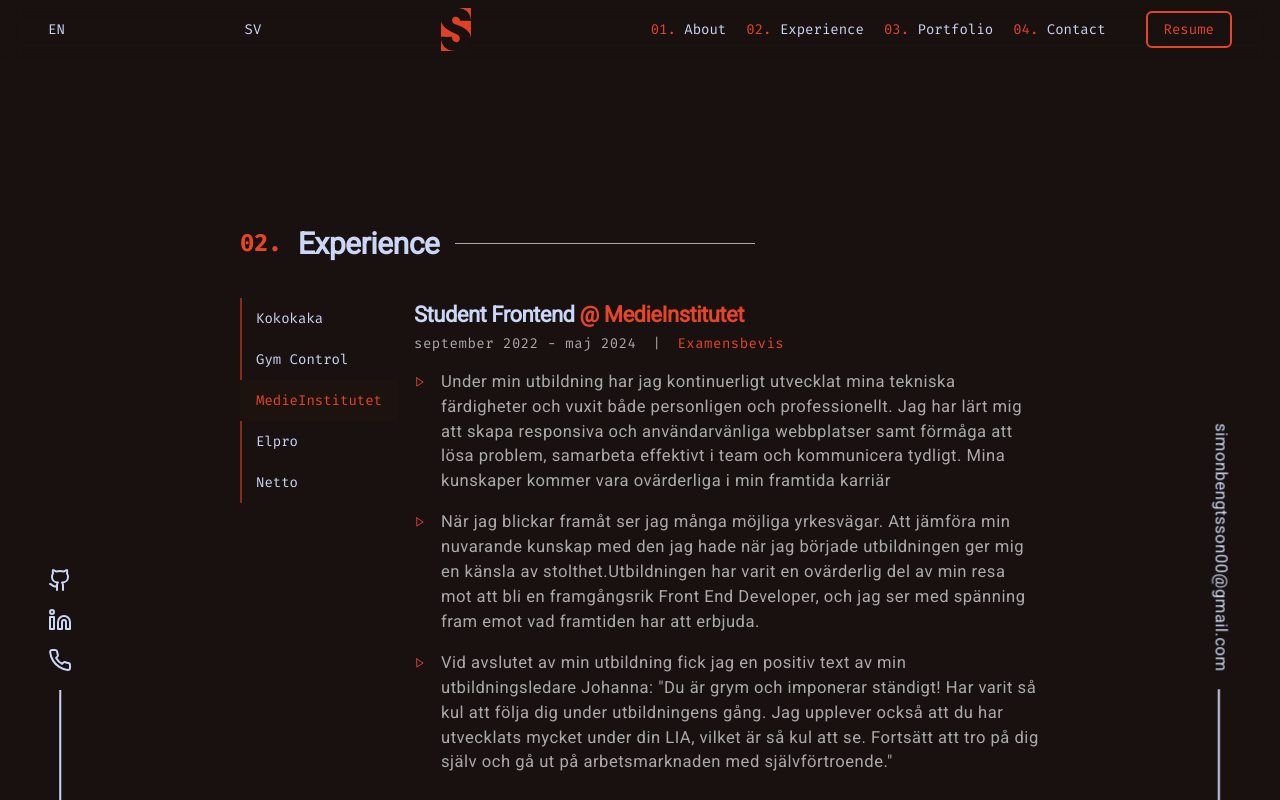
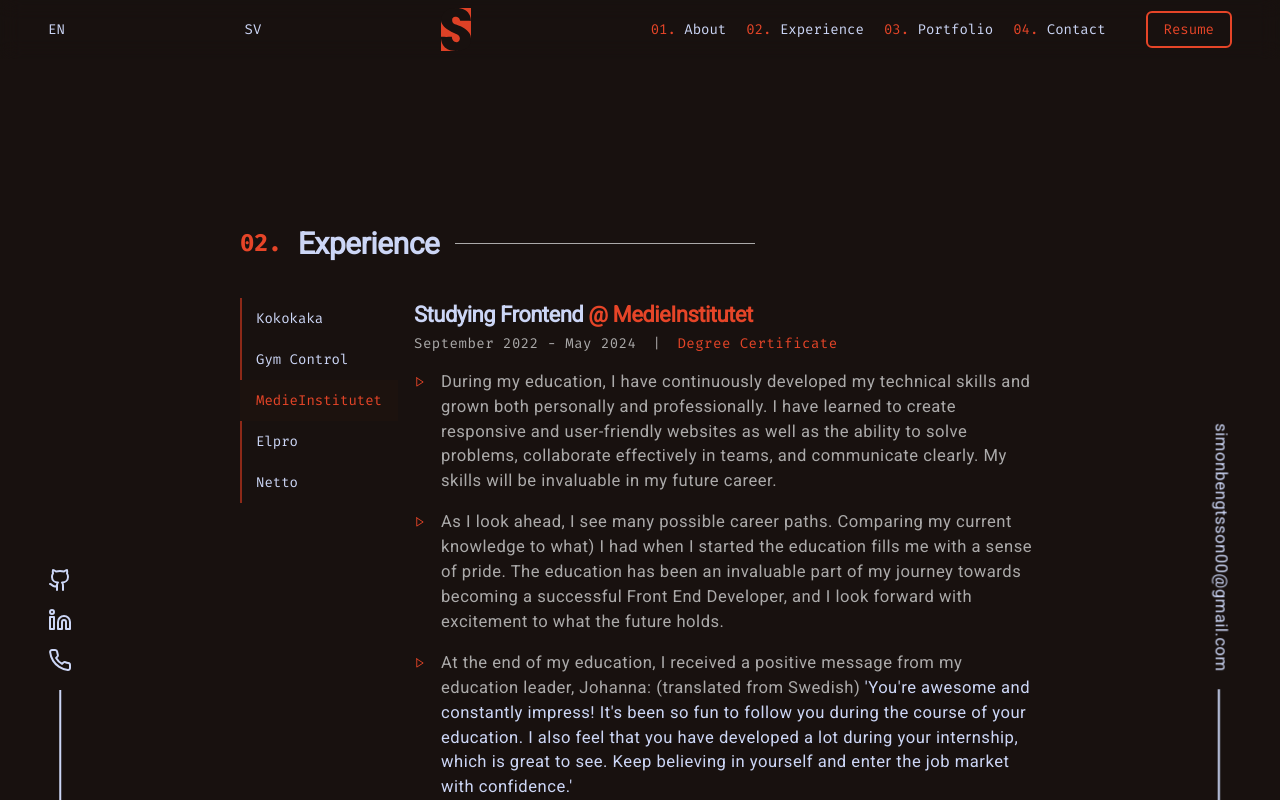
Before and after one commit to Sillen00/Portfolio_CV, a Next.js app: page / in a window 1280 px wide. Both pictures are taken after a click on the item "MedieInstitutet". Shown: the part 1286-2086 px from the top of the page. Built offline with nearby package versions, Linux system fonts and the light colour scheme.

Commit message:
experience medieinstitutet, treanslations eng + swe

```diff
--- a/app/containers/home-page/experiencecomponents/MedieInstitutet.tsx
+++ b/app/containers/home-page/experiencecomponents/MedieInstitutet.tsx
@@ -1,51 +1,46 @@
 import { Play } from "lucide-react";
 import Link from "next/link";
+import { useTranslation } from "react-i18next";
 import { twMerge } from "tailwind-merge";
 import css from "../_Home.module.scss";
 
 const MedieInstitutet = () => {
+  const { t } = useTranslation();
+
   return (
     <div>
       <h4>
-        Student Frontend{" "}
+        {t("experience.medieinstitutet.title")}{" "}
         <Link className='text-secondary-color' href={"https://medieinstitutet.se/"} target='_blank'>
           @ MedieInstitutet
         </Link>
       </h4>
 
       <div className='flex items-center gap-4 pb-4 pt-0.5 flex-wrap'>
-        <p className='fira small text-gray'>september 2022 - maj 2024</p> {/* 12 september 2022 - 17 maj 2024 */}
+        <p className='fira small text-gray'>{t("experience.medieinstitutet.date")}</p> {/* 12 september 2022 - 17 maj 2024 */}
         <p className='fira small text-gray'> | </p>
         <Link href='./pdfs/Examensbevis_Simon_Bengtsson.pdf' target='_blank'>
-          <p className={twMerge(css.linkHover, "fira small underline text-secondary-color")}>Examensbevis</p>
+          <p className={twMerge(css.linkHover, "fira small underline text-secondary-color")}>
+            {t("experience.medieinstitutet.degreeCertificate")}
+          </p>
         </Link>
       </div>
 
       <div className={twMerge(css.textRowHover, "flex gap-4")}>
         <Play width={11} className='text-secondary-color flex-none' />
-        <p className='text-gray'>
-          Under min utbildning har jag kontinuerligt utvecklat mina tekniska färdigheter och vuxit både personligen och professionellt. Jag
-          har lärt mig att skapa responsiva och användarvänliga webbplatser samt förmåga att lösa problem, samarbeta effektivt i team och
-          kommunicera tydligt. Mina kunskaper kommer vara ovärderliga i min framtida karriär
-        </p>
+        <p className='text-gray'>{t("experience.medieinstitutet.description1")}</p>
       </div>
+
+      <div className={twMerge(css.textRowHover, "flex gap-4 pt-4")}>
+        <Play width={11} className='text-secondary-color flex-none' />
+        <p className='text-gray'>{t("experience.medieinstitutet.description2")}</p>
+      </div>
+
       <div className={twMerge(css.textRowHover, "flex gap-4 pt-4")}>
         <Play width={11} className='text-secondary-color flex-none' />
         <p className='text-gray'>
-          När jag blickar framåt ser jag många möjliga yrkesvägar. Att jämföra min nuvarande kunskap med den jag hade när jag började
-          utbildningen ger mig en känsla av stolthet.Utbildningen har varit en ovärderlig del av min resa mot att bli en framgångsrik Front
-          End Developer, och jag ser med spänning fram emot vad framtiden har att erbjuda.
-        </p>
-      </div>
-      <div className={twMerge(css.textRowHover, "flex gap-4 pt-4")}>
-        <Play width={11} className='text-secondary-color flex-none' />
-        <p className='text-gray'>
-          Vid avslutet av min utbildning fick jag en positiv text av min utbildningsledare Johanna:{" "}
-          <span className='text-text-color'>
-            &quot;Du är grym och imponerar ständigt! Har varit så kul att följa dig under utbildningens gång. Jag upplever också att du har
-            utvecklats mycket under din LIA, vilket är så kul att se. Fortsätt att tro på dig själv och gå ut på arbetsmarknaden med
-            självförtroende.&quot;
-          </span>
+          {t("experience.medieinstitutet.description3")}
+          <span className='text-color'>{t("experience.medieinstitutet.quote")}</span>
         </p>
       </div>
     </div>
--- a/app/services/translations/en.json
+++ b/app/services/translations/en.json
@@ -40,10 +40,11 @@
     "medieinstitutet": {
       "title": "Studying Frontend",
       "date": "September 2022 - May 2024",
-      "degreeCertificate": "Degree certificate",
+      "degreeCertificate": "Degree Certificate",
       "description1": "During my education, I have continuously developed my technical skills and grown both personally and professionally. I have learned to create responsive and user-friendly websites as well as the ability to solve problems, collaborate effectively in teams, and communicate clearly. My skills will be invaluable in my future career.",
       "description2": "As I look ahead, I see many possible career paths. Comparing my current knowledge to what) I had when I started the education fills me with a sense of pride. The education has been an invaluable part of my journey towards becoming a successful Front End Developer, and I look forward with excitement to what the future holds.",
-      "description3": "At the end of my education, I received a positive message from my education leader, Johanna: 'You're awesome and constantly impress! It's been so fun to follow you during the course of your education. I also feel that you have developed a lot during your internship, which is great to see. Keep believing in yourself and enter the job market with confidence.'"
+      "description3": "At the end of my education, I received a positive message from my education leader, Johanna: (translated from Swedish) ",
+      "quote": "'You're awesome and constantly impress! It's been so fun to follow you during the course of your education. I also feel that you have developed a lot during your internship, which is great to see. Keep believing in yourself and enter the job market with confidence.'"
     },
     "elpro": {
       "title": "Electrician",
--- a/app/services/translations/sv.json
+++ b/app/services/translations/sv.json
@@ -43,7 +43,9 @@
       "degreeCertificate": "Examensbevis",
       "description1": "Under min utbildning har jag kontinuerligt utvecklat mina tekniska färdigheter och vuxit både personligen och professionellt. Jag har lärt mig att skapa responsiva och användarvänliga webbplatser samt förmåga att lösa problem, samarbeta effektivt i team och kommunicera tydligt. Mina kunskaper kommer vara ovärderliga i min framtida karriär",
       "description2": "När jag blickar framåt ser jag många möjliga yrkesvägar. Att jämföra min nuvarande kunskap med den jag hade när jag började utbildningen ger mig en känsla av stolthet.Utbildningen har varit en ovärderlig del av min resa mot att bli en framgångsrik Front End Developer, och jag ser med spänning fram emot vad framtiden har att erbjuda.",
-      "description3": "Vid avslutet av min utbildning fick jag en positiv text av min utbildningsledare Johanna: 'Du är grym och imponerar ständigt! Har varit så kul att följa dig under utbildningens gång. Jag upplever också att du har utvecklats mycket under din LIA, vilket är så kul att se. Fortsätt att tro på dig själv och gå ut på arbetsmarknaden med självförtroende.'"
+      "description3": "Vid avslutet av min utbildning fick jag en positiv text av min utbildningsledare Johanna: ",
+      "quote": "'Du är grym och imponerar ständigt! Har varit så kul att följa dig under utbildningens gång. Jag upplever också att du har utvecklats mycket under din LIA, vilket är så kul att se. Fortsätt att tro på dig själv och gå ut på arbetsmarknaden med självförtroende.'"
+
     },
     "elpro": {
       "title": "Elmontör",
```
